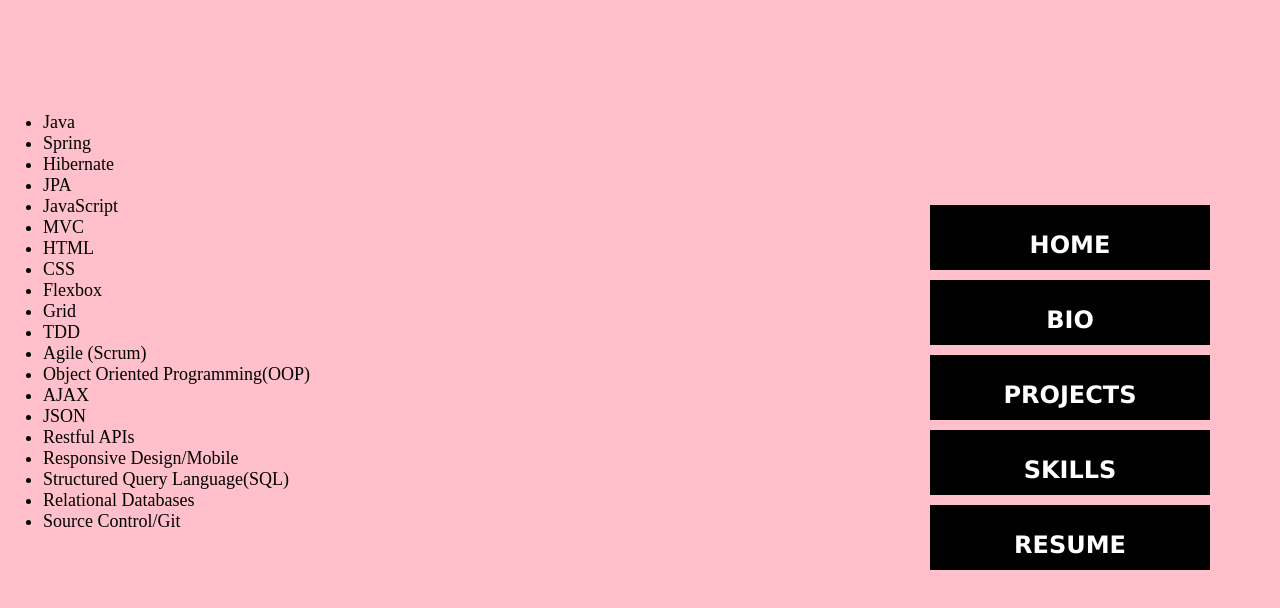
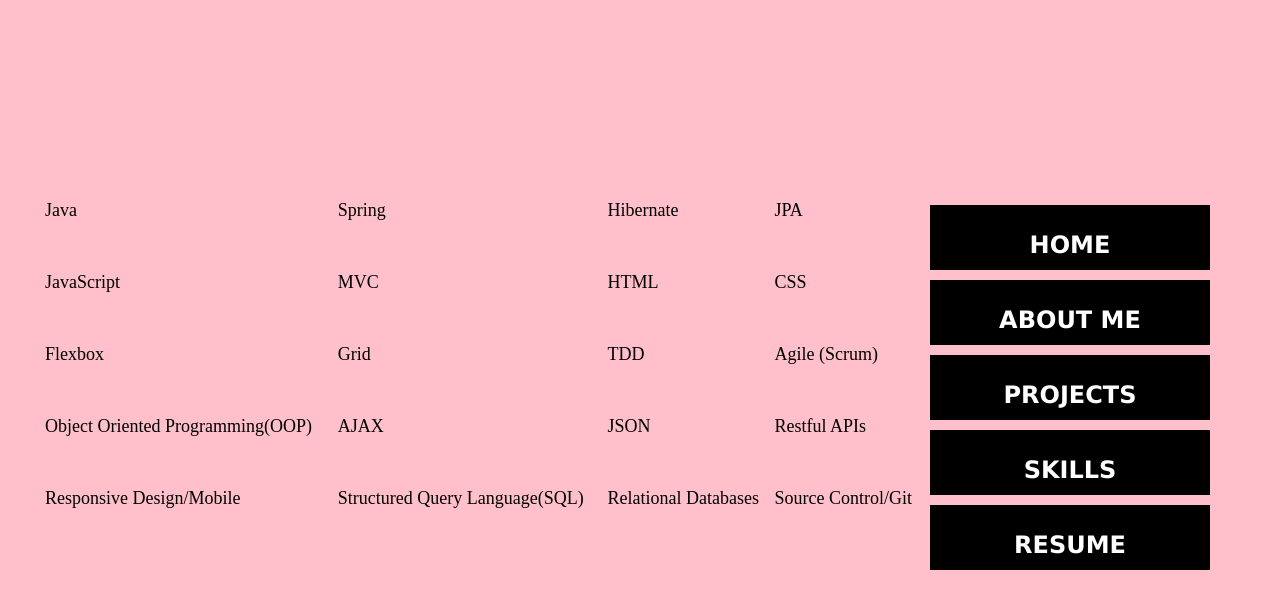
Before and after one commit to MercyBan/MercyBan.github.io, a plain HTML site: page Skills.html in a window 1280 px wide. Drawn offline with Linux system fonts and the light colour scheme.

Commit message:
minor changes

```diff
--- a/Skills.html
+++ b/Skills.html
@@ -11,36 +11,36 @@
 
     <div class="nav">
         <a class="a" href="index.html">HOME</a>
-        <a class="a" href="Bio.html">BIO</a>
+        <a class="a" href="Bio.html">ABOUT ME</a>
         <a class="b" href="Projects.html">PROJECTS</a>
         <a class="c" href="Skills.html">SKILLS</a>
         <a class="d" href="c:\code\MercyBan.github.io\images\Mercy_resume.pdf">RESUME</a>
     </div>
 
     <div class="content">
-     <ul class="list">
-        <li>Java</li>
-        <li>Spring</li>
-        <li>Hibernate</li>
-        <li>JPA</li>
-        <li>JavaScript</li>
-        <li>MVC</li>
-        <li>HTML</li>
-        <li>CSS</li>
-        <li>Flexbox</li>
-        <li>Grid</li>
-        <li>TDD</li>
-        <li>Agile (Scrum)</li>
-        <li>Object Oriented Programming(OOP)</li>
-        <li>AJAX</li>
-        <li>JSON</li>
-        <li>Restful APIs</li>
-        <li>Responsive Design/Mobile</li>
-        <li>Structured Query Language(SQL)</li>
-        <li>Relational Databases</li>
-        <li>Source Control/Git</li>
+     <table class="list">
+        <tr><td>Java</td>
+        <td>Spring</td>
+        <td>Hibernate</td>
+        <td>JPA</td></tr>
+        <tr><td>JavaScript</td>
+        <td>MVC</td>
+        <td>HTML</td>
+        <td>CSS</td></tr>
+        <tr><td>Flexbox</td>
+        <td>Grid</td>
+        <td>TDD</td>
+        <td>Agile (Scrum)</td></tr>
+        <tr><td>Object Oriented Programming(OOP)</td>
+        <td>AJAX</td>
+        <td>JSON</td>
+        <td>Restful APIs</td></tr>
+        <tr><td>Responsive Design/Mobile</td>
+        <td>Structured Query Language(SQL)</td>
+        <td>Relational Databases</td>
+        <td>Source Control/Git</td></tr>
 
-    </ul>
+        </table>
     </div>
 </body>
 </html>
--- a/css/style.css
+++ b/css/style.css
@@ -127,7 +127,7 @@ background-color: white;
 
   }
   .bio{
-		text-align: justify;
+		text-align: center;
 		top: 5%;
 		font-size: large;
 		font-family: monospace;
@@ -144,8 +144,10 @@ background-color: white;
 
 	.list {
 		margin-left: 3%;
-		margin-top: 12%;
+		margin-top: 20%;
 		font-size: large;
+		width: 115%;
+
 
   }
   .content_projects{
@@ -153,6 +155,8 @@ background-color: white;
     padding: 0;
     margin-top: 140px;
     font-size: large;
+    width: 70%;
+    text-align: center;
 }
 .name{
 	margin-top: 99px;
@@ -167,3 +171,6 @@ background-color: white;
 
 
 }
+td {
+	height:70px;
+}
```
Also changed, not shown: Bio.html (+1 -1 lines), Contacts.html (+1 -1 lines), Projects.html (+2 -2 lines), index.html (+1 -1 lines).
